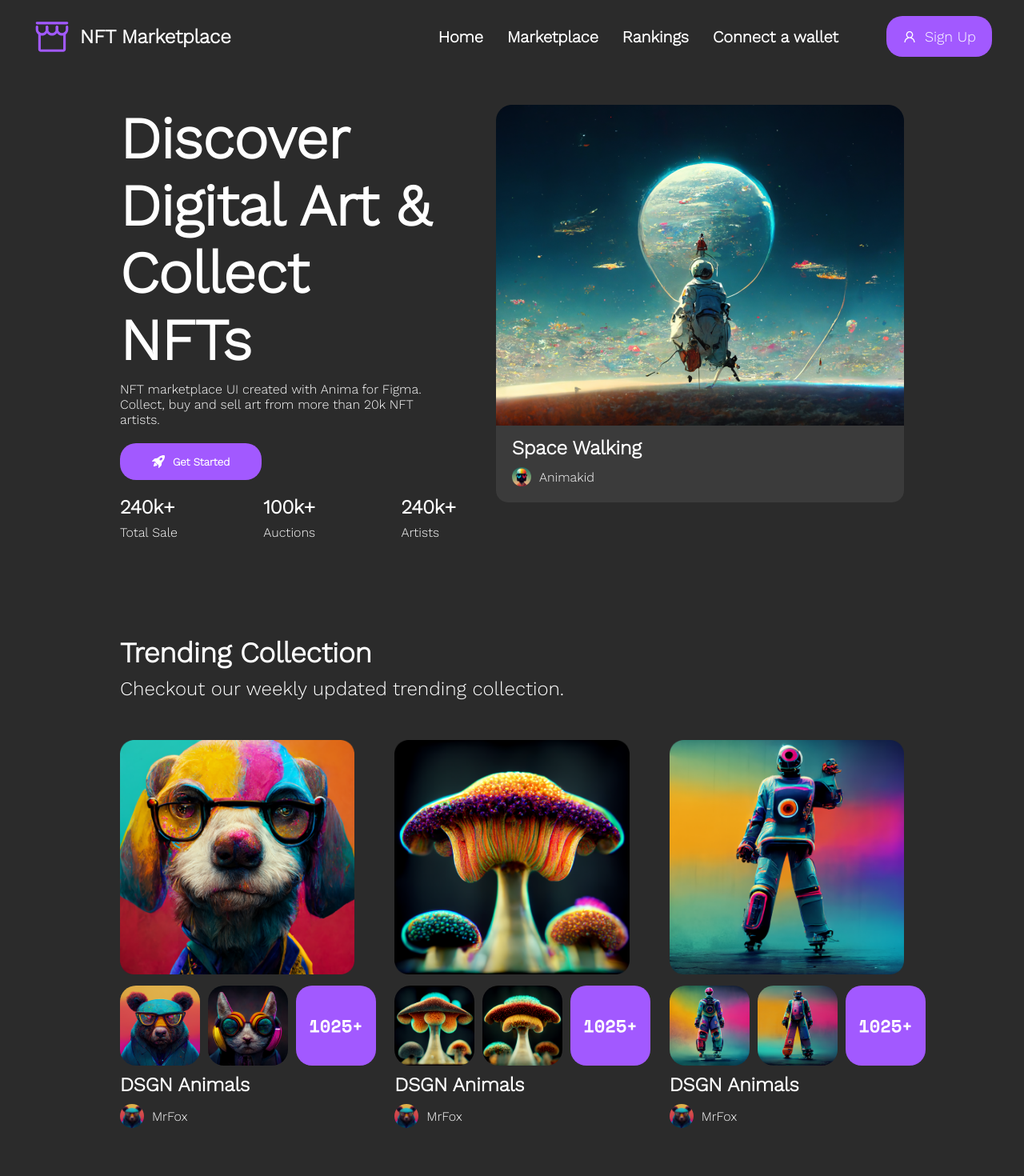
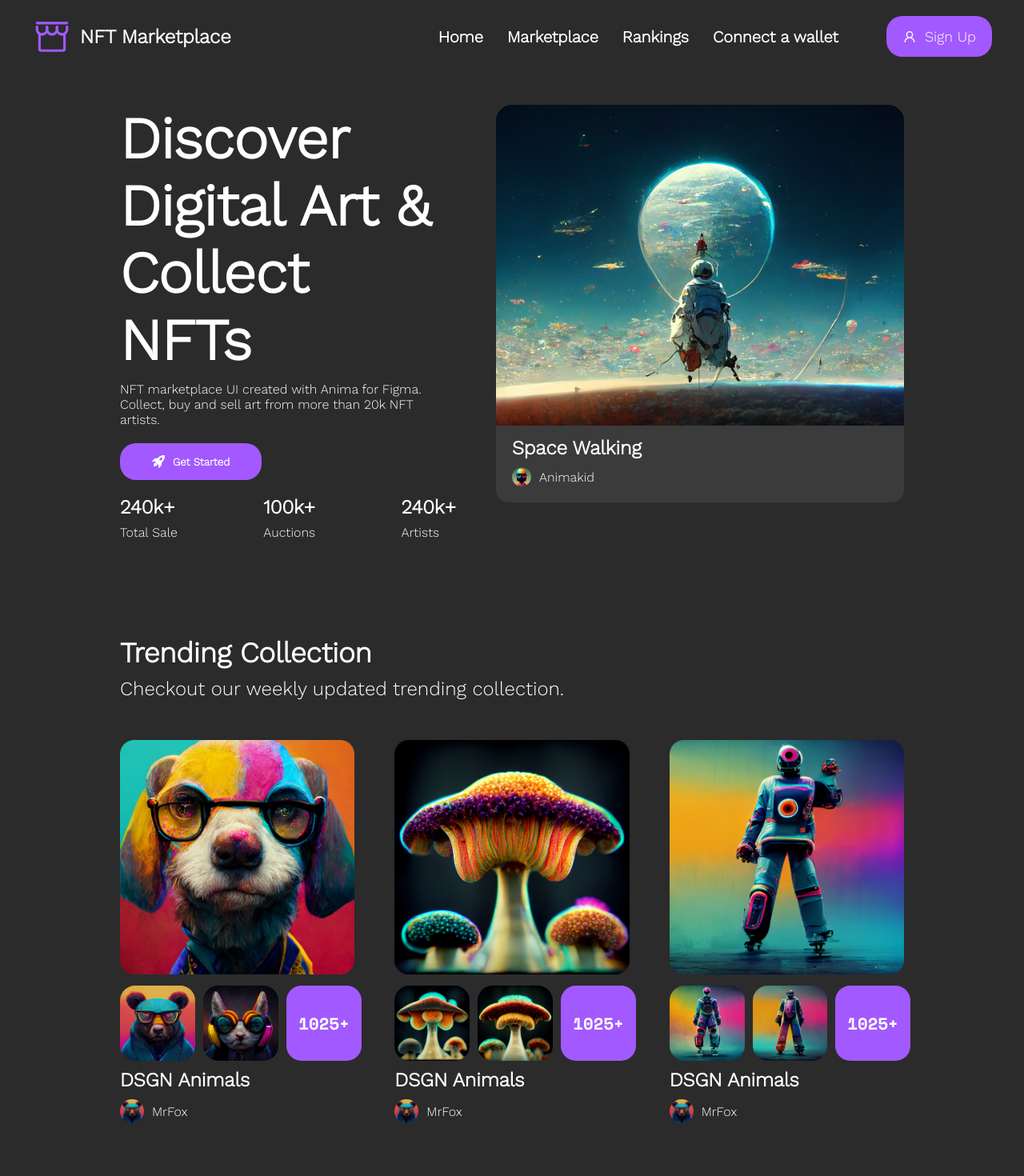
Before and after one commit to Shakhmurad7/gameStore, a React (Vite) app: page / in a window 1280 px wide. Shown: the top 1470 px of the page at 80% size. Built offline with nearby package versions, Linux system fonts and the light colour scheme; no server answers.

Commit message:
add item n home page

```diff
--- a/src/pages/Home/index.module.css
+++ b/src/pages/Home/index.module.css
@@ -115,7 +115,7 @@
 }
 .setion-img-row {
   margin-top: 10px;
-  width: 100%;
+  width: 32%;
 }
 .section-text-row {
   margin-top: 10px;
```
